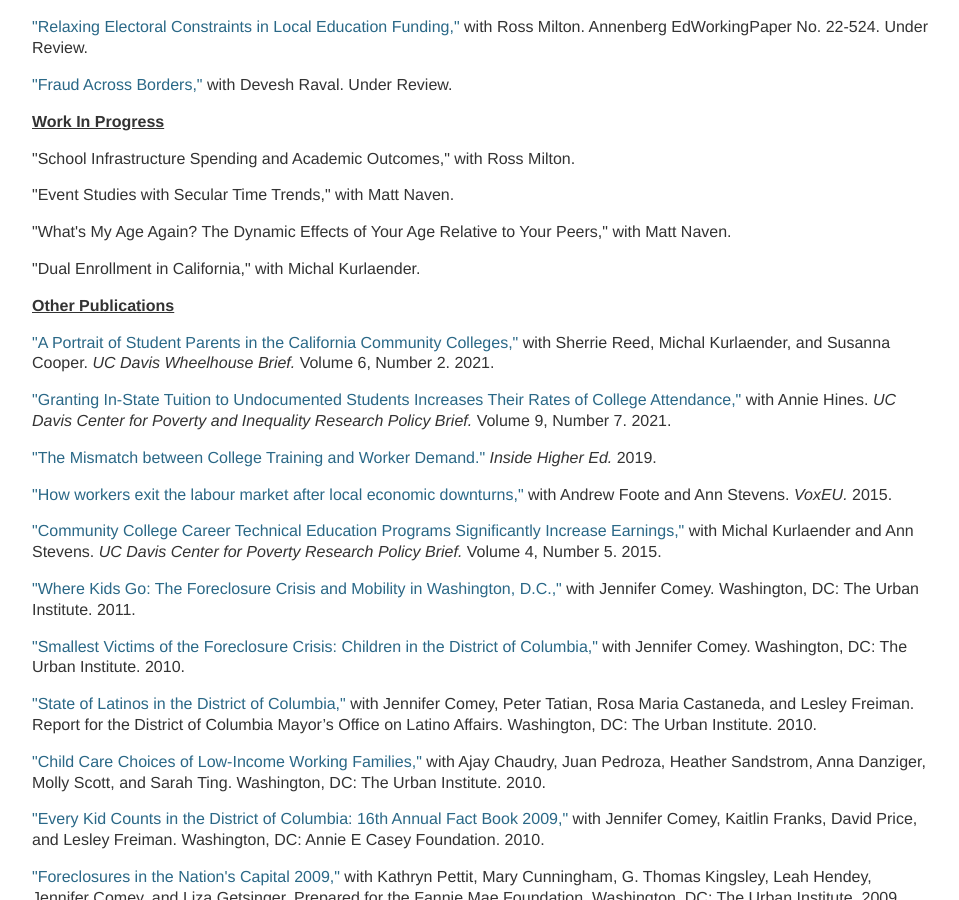
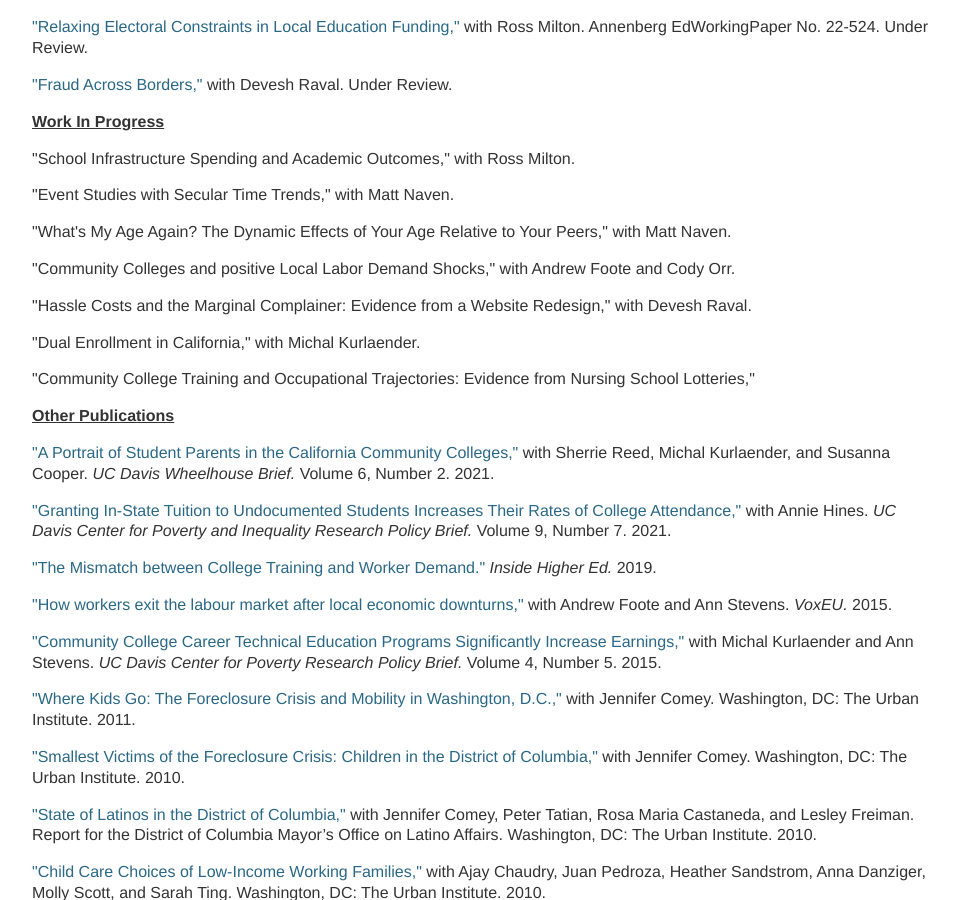
Before and after one commit to mzgrosz/mzgrosz.github.io, a Jekyll site: the page built from research/index.html, in a window 1280 px wide and 900 px high, scrolled down 790 px. Shown: the whole window, without its empty margins (160-1119 px from the left). Built offline with Jekyll 4.4.1, drawn with Linux system fonts in a browser that asks for light colours.

Commit message:
Update index.html

```diff
--- a/research/index.html
+++ b/research/index.html
@@ -79,7 +79,14 @@ title: Michel Grosz
 
 <p>&quot;What's My Age Again? The Dynamic Effects of Your Age Relative to Your Peers,&quot; with Matt Naven.</p>
 
+<p>&quot;Community Colleges and positive Local Labor Demand Shocks,&quot; with Andrew Foote and Cody Orr.</p>
+
+<p>&quot;Hassle Costs and the Marginal Complainer: Evidence from a Website Redesign,&quot; with Devesh Raval.</p>
+
 <p>&quot;Dual Enrollment in California,&quot; with Michal Kurlaender.</p>
+
+<p>&quot;Community College Training and Occupational Trajectories: Evidence from Nursing School Lotteries,&quot;</p>
+
 
 
 
```
